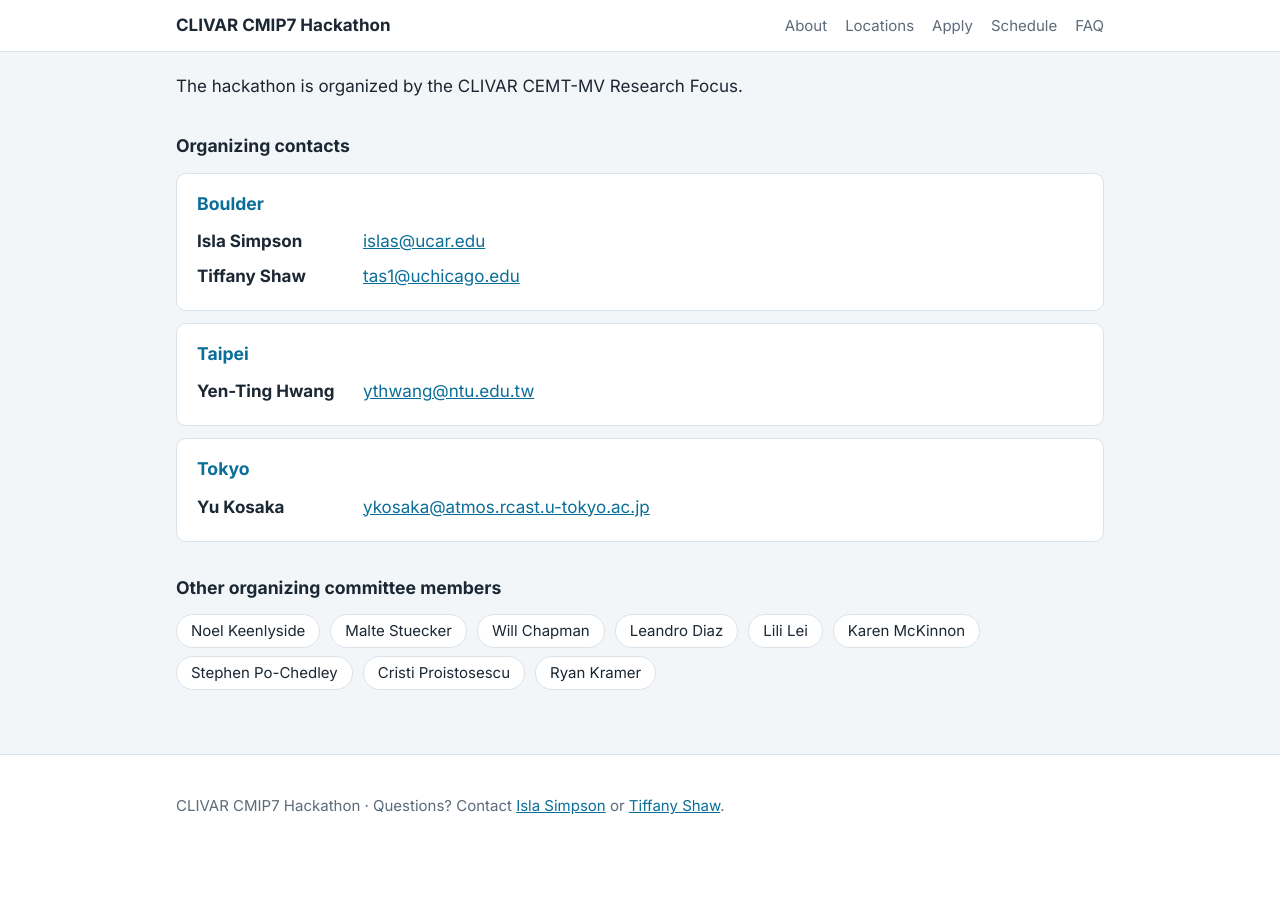
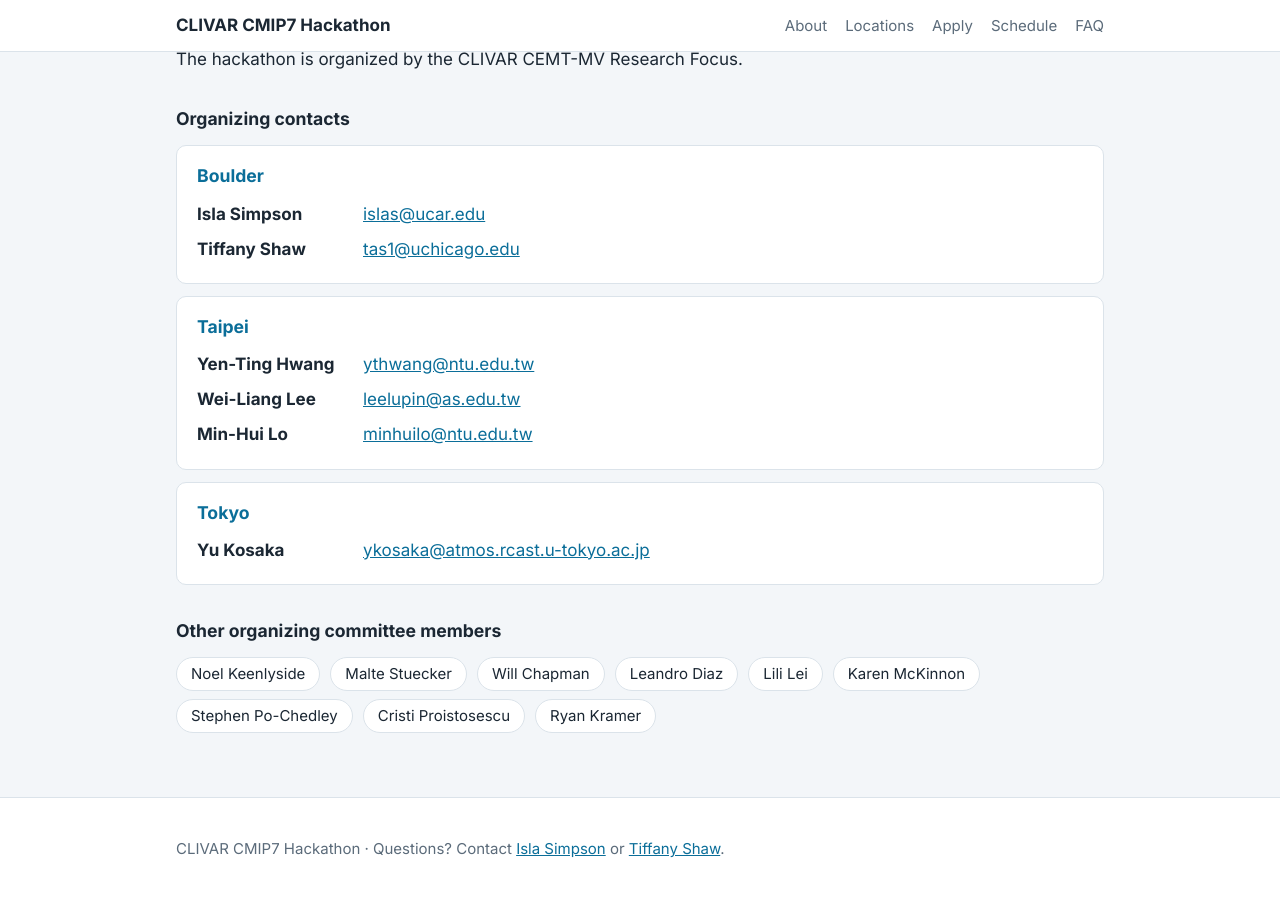
Before and after one commit to NCAR/CMIP7_hackathon_2027, a Jekyll site: the page built from index.html, in a window 1280 px wide and 900 px high, scrolled down 2899 px. Shown: the top 897 px of the window. Built offline with Jekyll 4.4.1, drawn with Linux system fonts in a browser that asks for light colours; before the commit the page ends 3756 px from its top, so only the background shows below that; some of the changed text lies outside the part shown.

Commit message:
Open Taipei applications and add Taipei organizing contacts
Co-Authored-By: Claude Opus 5.5 <noreply@anthropic.com>

```diff
--- a/_data/contacts.yml
+++ b/_data/contacts.yml
@@ -9,6 +9,10 @@
   people:
     - name: "Yen-Ting Hwang"
       email: "ythwang@ntu.edu.tw"
+    - name: "Wei-Liang Lee"
+      email: "leelupin@as.edu.tw"
+    - name: "Min-Hui Lo"
+      email: "minhuilo@ntu.edu.tw"
 - hub: "Tokyo"
   people:
     - name: "Yu Kosaka"
--- a/_data/hubs.yml
+++ b/_data/hubs.yml
@@ -15,7 +15,7 @@
   venue: "Department of Atmospheric Sciences, National Taiwan University"
   venue_url: "https://www.as.ntu.edu.tw/index.php/eng"
   details: "Venue details coming soon."
-  application_url: ""
+  application_url: "https://docs.google.com/forms/d/e/1FAIpQLScFjvqXUuytx649VuDg_4gnJq9qqXdzQvUalmoCgM9wniD-Jg/viewform"
 - city: "Tokyo"
   country: "Japan"
   venue: "RCAST University of Tokyo"
```
